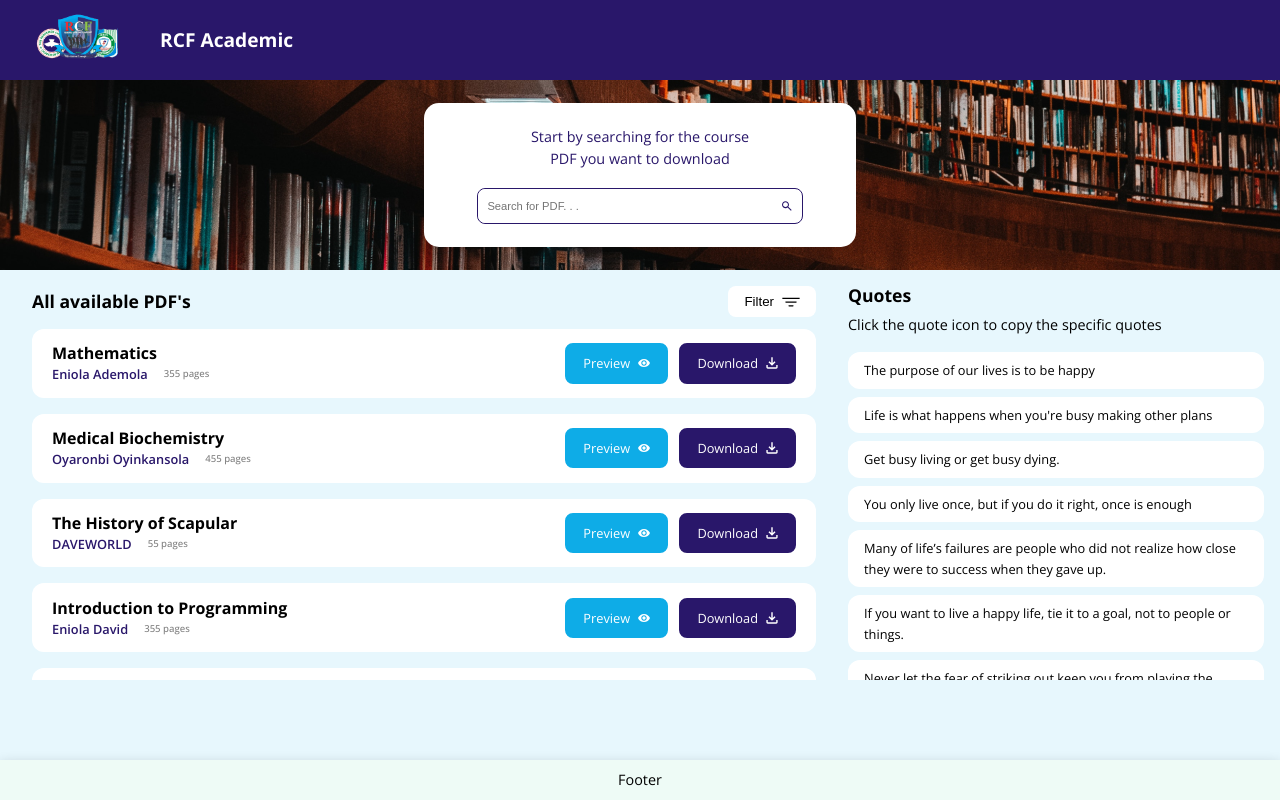
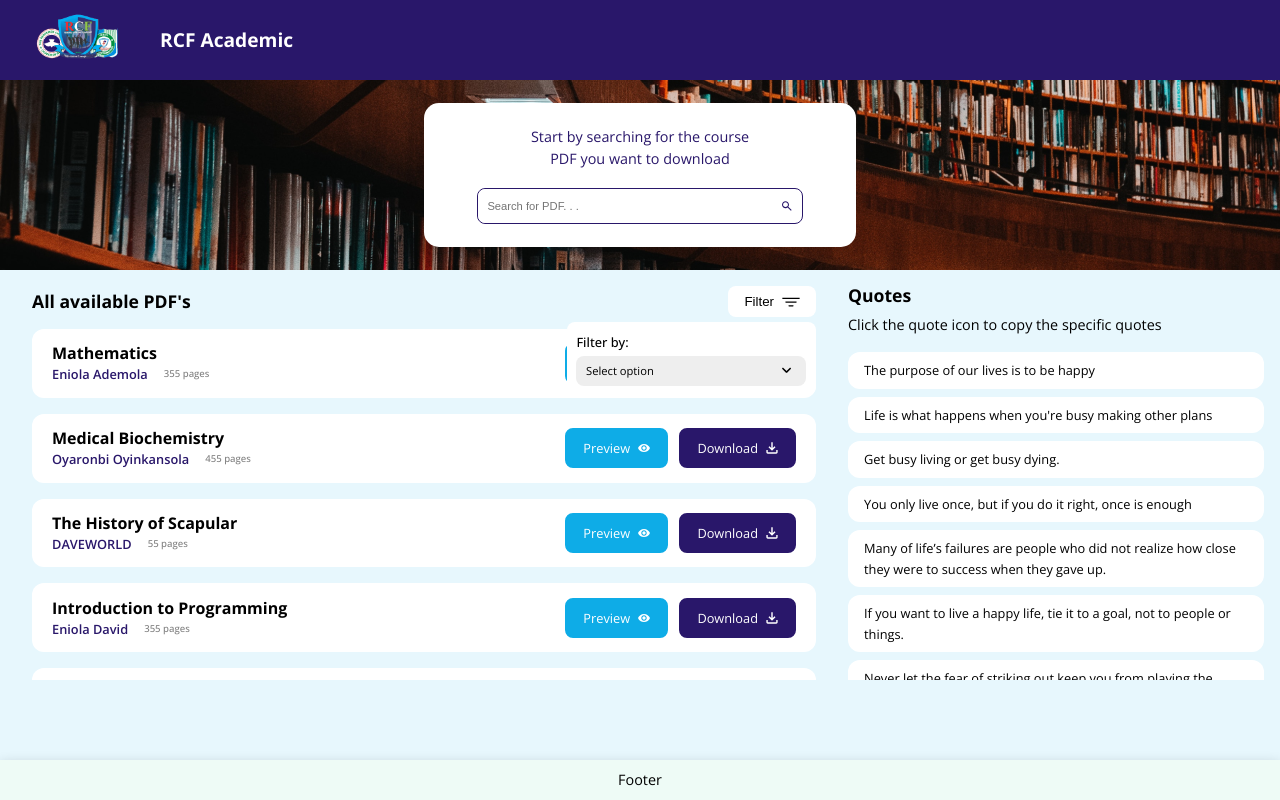
Before and after one commit to RCFPAGE/rcfacademic-frontend, a React (Create React App) app: page / in a window 1280 px wide. Both pictures are taken after a click on the button "Filter". Built offline with nearby package versions, Linux system fonts and the light colour scheme.

Commit message:
Fixed filterdropdown Ui

```diff
--- a/src/asssets/icon.js
+++ b/src/asssets/icon.js
@@ -13,6 +13,22 @@ export function Search(width, height) {
         d="M14.2699 15.7181L8.85781 10.306C8.42828 10.6496 7.93432 10.9217 7.37593 11.1221C6.81754 11.3226 6.22335 11.4228 5.59338 11.4228C4.03275 11.4228 2.71209 10.8822 1.63139 9.80088C0.550691 8.71961 0.010056 7.39895 0.00948334 5.8389C0.00948334 4.27827 0.550119 2.95761 1.63139 1.87691C2.71266 0.796213 4.03332 0.255578 5.59338 0.255005C7.154 0.255005 8.47466 0.79564 9.55536 1.87691C10.6361 2.95818 11.1767 4.27884 11.1773 5.8389C11.1773 6.46888 11.077 7.06306 10.8766 7.62145C10.6761 8.17984 10.4041 8.6738 10.0605 9.10333L15.4726 14.5154L14.2699 15.7181ZM5.59338 9.70467C6.6672 9.70467 7.5801 9.32869 8.33206 8.57672C9.08402 7.82476 9.45972 6.91215 9.45915 5.8389C9.45915 4.76507 9.08317 3.85218 8.3312 3.10021C7.57924 2.34825 6.66663 1.97255 5.59338 1.97313C4.51955 1.97313 3.60666 2.34911 2.85469 3.10107C2.10273 3.85304 1.72703 4.76564 1.7276 5.8389C1.7276 6.91272 2.10359 7.82562 2.85555 8.57758C3.60751 9.32955 4.52012 9.70524 5.59338 9.70467Z"
         fill="#29176A"
       />
+    </svg>
+  );
+}
+
+export function CaretDownIcon(width, height) {
+  return (
+    <svg width="20" height="20" viewBox="0 0 20 20" fill="none" xmlns="http://www.w3.org/2000/svg">
+      <path d="M9.54329 11.9096C9.43725 11.9096 9.33439 11.8897 9.23471 11.8499C9.13503 11.8101 9.05231 11.7571 8.98657 11.6908L5.32809 8.03236C5.18228 7.88655 5.10938 7.70097 5.10938 7.47563C5.10938 7.25029 5.18228 7.06472 5.32809 6.91891C5.4739 6.7731 5.65947 6.7002 5.88481 6.7002C6.11015 6.7002 6.29573 6.7731 6.44154 6.91891L9.54329 10.0207L12.645 6.91891C12.7909 6.7731 12.9764 6.7002 13.2018 6.7002C13.4271 6.7002 13.6127 6.7731 13.7585 6.91891C13.9043 7.06472 13.9772 7.25029 13.9772 7.47563C13.9772 7.70097 13.9043 7.88655 13.7585 8.03236L10.1 11.6908C10.0205 11.7704 9.93433 11.8268 9.84154 11.8602C9.74875 11.8936 9.64934 11.9101 9.54329 11.9096Z" fill="black" />
+    </svg>
+  );
+}
+
+export function CaretUpIcon(width, height) {
+  return (
+    <svg width="20" height="20" viewBox="0 0 20 20" fill="none" xmlns="http://www.w3.org/2000/svg">
+      <path d="M9.5446 7.17815C9.65064 7.17815 9.7535 7.19804 9.85318 7.2378C9.95286 7.27757 10.0356 7.33059 10.1013 7.39687L13.7598 11.0553C13.9056 11.2012 13.9785 11.3867 13.9785 11.6121C13.9785 11.8374 13.9056 12.023 13.7598 12.1688C13.614 12.3146 13.4284 12.3875 13.2031 12.3875C12.9777 12.3875 12.7922 12.3146 12.6464 12.1688L9.5446 9.06704L6.44284 12.1688C6.29703 12.3146 6.11146 12.3875 5.88612 12.3875C5.66078 12.3875 5.4752 12.3146 5.32939 12.1688C5.18358 12.023 5.11068 11.8374 5.11068 11.6121C5.11068 11.3867 5.18358 11.2012 5.32939 11.0553L8.98787 7.39687C9.0674 7.31734 9.15356 7.26087 9.24635 7.22747C9.33914 7.19406 9.43855 7.17762 9.5446 7.17815Z" fill="black" />
     </svg>
   );
 }
--- a/src/components/mainSection/AvailablePdfs.jsx
+++ b/src/components/mainSection/AvailablePdfs.jsx
@@ -1,19 +1,139 @@
-import React from "react";
-import { Download, Eye, Filter } from "../../asssets/icon";
+import React, { useState } from "react";
+import {
+  CaretDownIcon,
+  CaretUpIcon,
+  Download,
+  Eye,
+  Filter,
+} from "../../asssets/icon";
 import { Books } from "../../asssets/data";
 
 const AvailablePdfs = ({ query, setQuery }) => {
   const filteredPDFs = Books.filter(({ title }) => {
     return title.toLowerCase().includes(query.toLowerCase());
   });
+
   // console.log(filteredPDFs);//log to see filtered result
+
+  const [filterDropdownIsVisible, setFilterDropdownIsVisible] = useState(false);
+  const [filterOptionsIsVisible, setFilterOptionsIsVisible] = useState(false);
+  const [filterOptionSelected, setFilterOptionSelected] = useState(undefined);
+
+  const filterOptions = {
+    schoolBooks: 1,
+    churchBooks: 2,
+    faculty: 3,
+    department: 4,
+  };
+
+  const switchFilterName = () => {
+    if (!filterOptionSelected) {
+      return `Select option`;
+    }
+    if (filterOptionSelected == filterOptions.schoolBooks) {
+      return "School books";
+    }
+    if (filterOptionSelected == filterOptions.churchBooks) {
+      return "Church books";
+    }
+    if (filterOptionSelected == filterOptions.department) {
+      return "Department";
+    }
+    if (filterOptionSelected == filterOptions.faculty) {
+      return "Faculty";
+    }
+  };
+
+  const switchSerchPlaceholder = () => {
+    if (filterOptionSelected == filterOptions.schoolBooks) {
+      return "Search school books...";
+    }
+    if (filterOptionSelected == filterOptions.churchBooks) {
+      return "Search church books...";
+    }
+    if (filterOptionSelected == filterOptions.department) {
+      return "Search based on department...";
+    }
+    if (filterOptionSelected == filterOptions.faculty) {
+      return "Search based on faculty...";
+    }
+  };
+
   return (
     <div className="available__pdfs">
       <div className="available__pdfs-heading">
         <h4>All available PDF's</h4>
-        <button>
-          Filter <Filter />
-        </button>
+        <div className="cta">
+          <button
+            onClick={() => setFilterDropdownIsVisible(!filterDropdownIsVisible)}
+          >
+            Filter <Filter />
+          </button>
+          {filterDropdownIsVisible && (
+            <div className="cta__dropdown">
+              <div className="filterArea">
+                <p>Filter by:</p>
+                <div className="filterContainer">
+                  <span
+                    onClick={() =>
+                      setFilterOptionsIsVisible(!filterOptionsIsVisible)
+                    }
+                  >
+                    {switchFilterName()}{" "}
+                    {filterOptionsIsVisible ? (
+                      <CaretUpIcon />
+                    ) : (
+                      <CaretDownIcon />
+                    )}
+                  </span>
+                  {filterOptionsIsVisible && (
+                    <div className="filterOptions">
+                      <span
+                        className="filterOption"
+                        onClick={() => {
+                          setFilterOptionSelected(filterOptions.schoolBooks);
+                          setFilterOptionsIsVisible(false);
+                        }}
+                      >
+                        School books
+                      </span>
+                      <span
+                        className="filterOption"
+                        onClick={() => {
+                          setFilterOptionSelected(filterOptions.churchBooks);
+                          setFilterOptionsIsVisible(false);
+                        }}
+                      >
+                        Church books
+                      </span>
+                      <span
+                        className="filterOption"
+                        onClick={() => {
+                          setFilterOptionSelected(filterOptions.faculty);
+                          setFilterOptionsIsVisible(false);
+                        }}
+                      >
+                        Faculty
+                      </span>
+                      <span
+                        className="filterOption"
+                        onClick={() => {
+                          setFilterOptionSelected(filterOptions.department);
+                          setFilterOptionsIsVisible(false);
+                        }}
+                      >
+                        Department
+                      </span>
+                    </div>
+                  )}
+                </div>
+              </div>
+              {filterOptionSelected && (
+                <input type="text" placeholder={switchSerchPlaceholder()} />
+              )}
+            </div>
+          )}
+        </div>
       </div>
       <div className="bookpdfs">
         {filteredPDFs.map(({ id, title, href, authorName, numOfPages }) => {
--- a/src/index.scss
+++ b/src/index.scss
@@ -12,6 +12,7 @@
   list-style: none;
   text-decoration: none;
   box-sizing: border-box;
+  transition: ease 300ms all;
 }
 
 /*************** Medium Screen size ***************/
--- a/src/pages/landingPage/landingPage.scss
+++ b/src/pages/landingPage/landingPage.scss
@@ -181,6 +181,76 @@
       }
     }
   }
+
+  .cta {
+    position: relative;
+    &__dropdown {
+      position: absolute;
+      top: 36px;
+      right: 0;
+      display: flex;
+      flex-direction: column;
+      gap: 12px;
+      background-color: var.$colorWhite;
+      padding: 0.6rem;
+      border-radius: 0.5rem;
+
+      .filterArea {
+        display: flex;
+        flex-direction: column;
+        align-items: flex-start;
+        gap: 4px;
+
+        p {
+          font-size: 0.8rem;
+        }
+
+        .filterContainer {
+          position: relative;
+          // width: 100%;
+          width: 230px;
+          span {
+            display: flex;
+            align-items: center;
+            justify-content: space-between;
+            background-color: #eee;
+            padding: 0.3rem 0.6rem;
+            width: 100%;
+            border-radius: 0.5rem;
+            font-size: 0.7rem;
+            cursor: pointer;
+          }
+          .filterOptions {
+            position: absolute;
+            background-color: var.$colorWhite;
+            width: 100%;
+            padding: 0.25rem;
+            display: flex;
+            flex-direction: column;
+            gap: 0.25rem;
+            border-radius: 0.5rem;
+            span {
+              background-color: var.$colorWhite;
+              &:hover {
+                background-color: #eee;
+              }
+            }
+            // display: none;
+          }
+        }
+      }
+
+      input {
+        display: flex;
+        align-items: center;
+        background-color: #eee;
+        padding: 0.5rem 0.6rem;
+        width: 100%;
+        border-radius: 0.5rem;
+        font-size: 0.7rem;
+      }
+    }
+  }
 }
 
 .bookpdfs {
```
